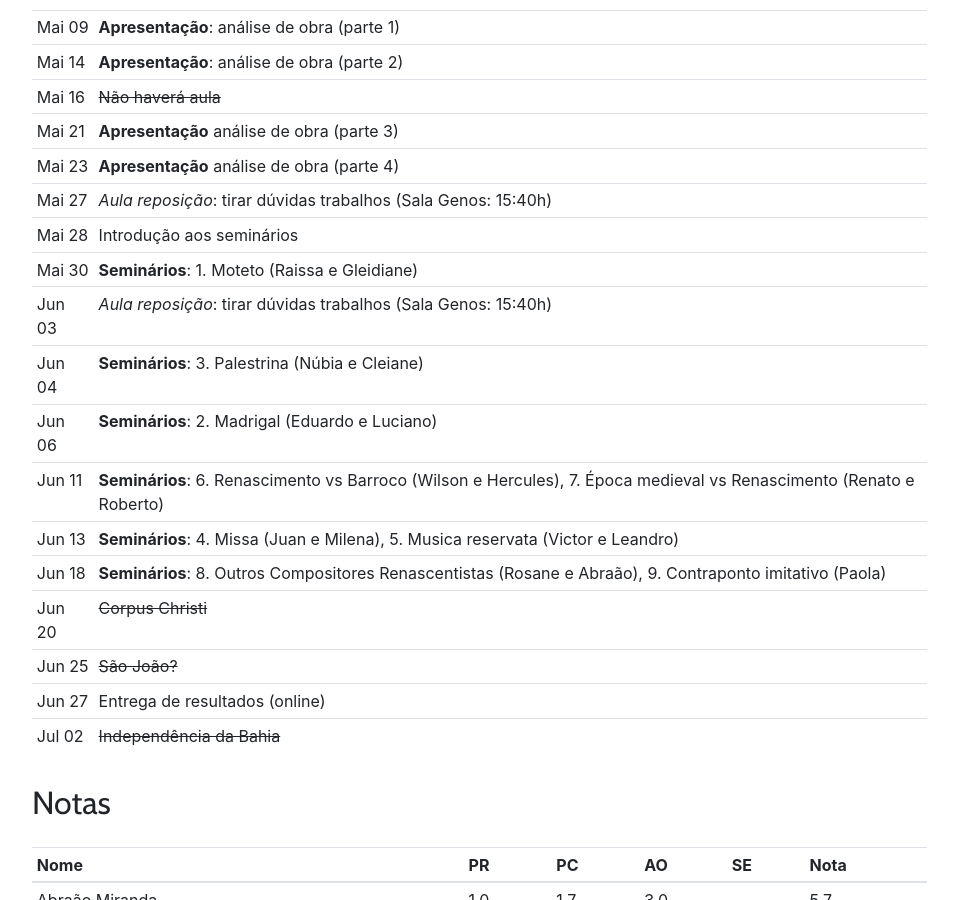
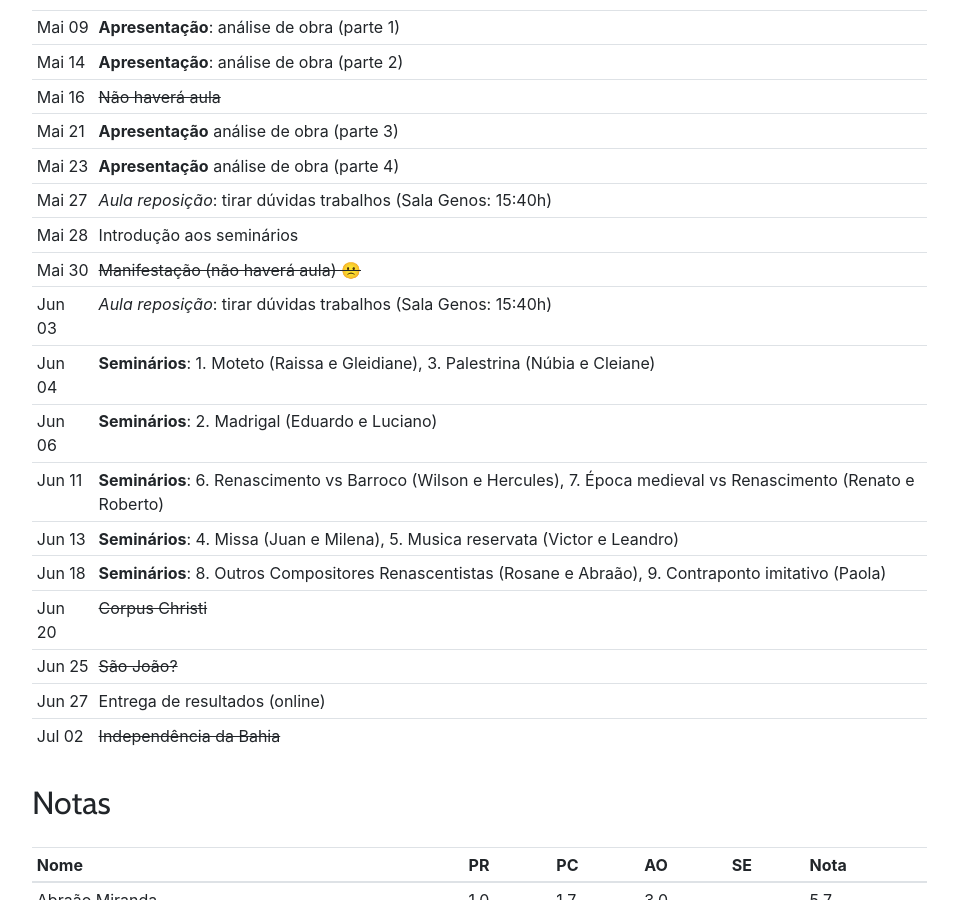
Before and after one commit to kroger/genosmus, a Jekyll site: the page built from _pedro/musa75.md, in a window 1280 px wide and 900 px high, scrolled down 2327 px. Shown: the whole window, without its empty margins (68-1026 px from the left). Built offline with Jekyll 4.4.1, drawn with Linux system fonts in a browser that asks for light colours.

Commit message:
Atualiza calendário

```diff
--- a/_pedro/musa75.md
+++ b/_pedro/musa75.md
@@ -87,9 +87,9 @@ Mai 21 | **Apresentação** análise de obra (parte 3)
 Mai 23 | **Apresentação** análise de obra (parte 4)
 Mai 27 | *Aula reposição*: tirar dúvidas trabalhos (Sala Genos: 15:40h)
 Mai 28 | Introdução aos seminários
-Mai 30 | **Seminários**: 1. Moteto (Raissa e Gleidiane)
+Mai 30 | <del>Manifestação (não haverá aula) 🙁</del>
 Jun 03 | *Aula reposição*: tirar dúvidas trabalhos (Sala Genos: 15:40h)
-Jun 04 | **Seminários**: 3. Palestrina (Núbia e Cleiane)
+Jun 04 | **Seminários**: 1. Moteto (Raissa e Gleidiane), 3. Palestrina (Núbia e Cleiane)
 Jun 06 | **Seminários**: 2. Madrigal (Eduardo e Luciano)
 Jun 11 | **Seminários**: 6. Renascimento vs Barroco (Wilson e Hercules), 7. Época medieval vs Renascimento (Renato e Roberto)
 Jun 13 | **Seminários**: 4. Missa (Juan e Milena), 5. Musica reservata (Victor e Leandro)
```
